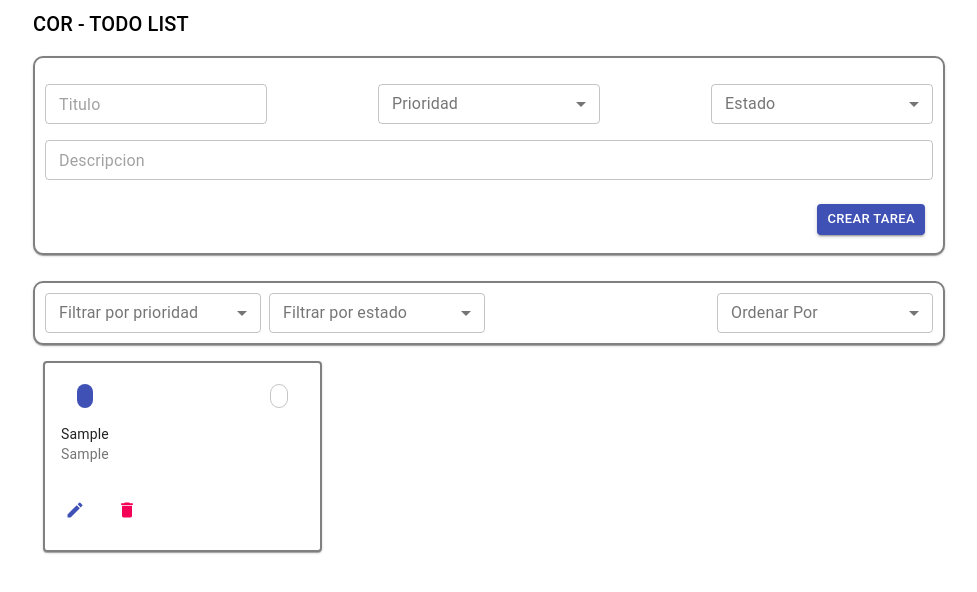
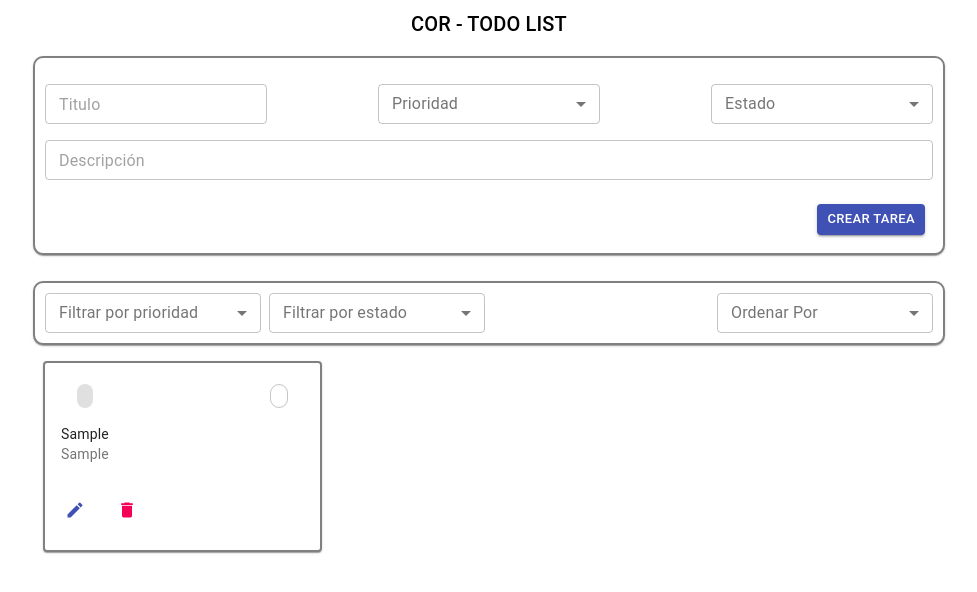
Before and after one commit to germans208/todolist-cor-challenge, a React (Create React App) app: page / in a window 1280 px wide. Both pictures are taken after typing "Sample", "Sample" into the empty fields and a click on the button "CREAR TAREA". Shown: the top 592 px of the page, without its empty margins (151-1128 px from the left). Built offline with nearby package versions, Linux system fonts and the light colour scheme.

Commit message:
update readme and styles

```diff
--- a/src/components/Form.jsx
+++ b/src/components/Form.jsx
@@ -65,6 +65,7 @@ const Form = ({ addItem }) => {
                                     name="title"
                                     placeholder="Titulo"
                                     onChange={handleInputChange}
+                                    required={true}
                                 />
                             </Grid>
                             <Grid item xs={3} >
@@ -90,8 +91,9 @@ const Form = ({ addItem }) => {
                         <Grid item xs={12} className={classes.root}>
                             <InputField
                                 name="description"
-                                placeholder="Descripcion"
+                                placeholder="Descripción"
                                 onChange={handleInputChange}
+                                required={true}
                             />
                         </Grid>
                     </Grid>
--- a/src/components/InputField.jsx
+++ b/src/components/InputField.jsx
@@ -1,7 +1,7 @@
 import { TextField } from '@material-ui/core';
 import React from 'react';
 
-const InputField = ({ name, placeholder, onChange }) => {
+const InputField = ({ name, placeholder, onChange, required }) => {
 
     return (
         <TextField
--- a/src/components/Item.jsx
+++ b/src/components/Item.jsx
@@ -1,10 +1,11 @@
 import React, { useCallback, useState } from 'react';
-import { Card, CardActions, CardContent, CardHeader, Chip, Grid, IconButton, makeStyles, Typography } from '@material-ui/core';
+import { Card, CardActions, CardContent, Chip, Grid, IconButton, makeStyles, Typography } from '@material-ui/core';
 import { Delete, Save } from '@material-ui/icons';
 import { Edit } from '@material-ui/icons';
 import choicesPriority from '../data/priority';
 import choicesStatus from '../data/status';
 import SelectField from './SelectField';
+import { green, orange, red } from '@material-ui/core/colors';
 
 const useStyles = makeStyles({
     card: {
@@ -54,11 +55,11 @@ const Item = ({ id, title, description, status, priority, onClickRemove, onClick
     const getColor = (value) => {
         switch (value) {
             case 'ALTA':
-                return "secondary";
+                return red[200];
             case 'MEDIA':
-                return "primary";
+                return orange[200];
             case 'BAJA':
-                return "";
+                return green[200];
             default:
                 return "primary";
         }
@@ -78,7 +79,7 @@ const Item = ({ id, title, description, status, priority, onClickRemove, onClick
                                 choices={choicesPriority}
                             />
                             :
-                            <Chip label={priority} size="small" color={getColor(priority)} />
+                            <Chip label={priority} size="small" style={{ backgroundColor: getColor(priority) }} />
                         }
                         {editValue ?
                             <SelectField
--- a/src/layout/Main.jsx
+++ b/src/layout/Main.jsx
@@ -3,25 +3,32 @@ import React from 'react';
 import Form from '../components/Form';
 import List from '../components/List';
 import FilterForm from '../components/FilterForm';
-import { Container, Grid, Typography } from '@material-ui/core';
+import { Container, Grid, makeStyles, Typography } from '@material-ui/core';
 
-const styles = {
+const useStyles = makeStyles({
     filter: {
         marginTop: '10px'
     },
-};
+    header: {
+        textAlign: "center",
+    }
+});
 
 const Main = () => {
+    const classes = useStyles();
+
     return (
         <Container maxWidth="md" fixed>
             <Grid container spacing={0}>
-                <Typography variant="h6">
-                    COR - TODO LIST
-                </Typography>
                 <Grid item xs={12}>
+                    <div className={classes.header}>
+                        <Typography variant="h6" >
+                            COR - TODO LIST
+                        </Typography>
+                    </div>
                     <Form />
                 </Grid>
-                <Grid item xs={12} style={styles.filter}>
+                <Grid item xs={12} className={classes.filter}>
                     <FilterForm />
                 </Grid>
                 <Grid item xs={12}>
```
Also changed, not shown: 1 other file (tests, documents, lock files or other folders).
